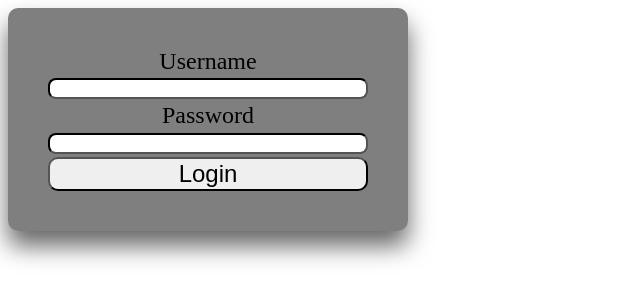
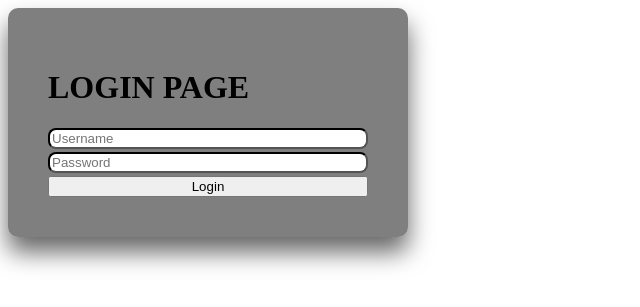
Before and after one commit to MWertel/CS361-Project, a Django app: template templates/login.html in a window 1280 px wide. Shown: the top 307 px of the page, without its empty margins (0-640 px from the left). Run offline with Django 4.2, Linux system fonts and the light colour scheme; the template is opened without the code that fills it, so the values that code supplies are empty.

```diff
--- a/templates/login.html
+++ b/templates/login.html
@@ -1,13 +1,14 @@
+{% load static %}
 <!DOCTYPE html>
 <html lang="en">
 <head>
     <meta charset="UTF-8">
     <title>Login Page</title>
-    <link rel="stylesheet" href="Login.css" type="text/css">
+    <!-- {now u} is a trick to live update CSS -->
+    <link rel="stylesheet" href="{% static 'styles/Login.css' %}?{% now 'U' %}" type="text/css">
 
 </head>
 <body>
-
 
 <div class = "loginBox">
     <!--Target value is set to "_self" because we want the response page return on the current page.-->
@@ -18,20 +19,18 @@
      if incorrect: return an error message of "Incorrect credential" of sort.
      # action = '/' for homepage.
      -->
-    <form  class ="loginForm" target="_self" action = "/" method = "post"  >{%csrf_token%}
-
-        <label for="username">Username</label>
-        <input class="inputBox" type="text" id="username" name = 'username'>
-
-        <label for="password">Password</label>
-        <input type="text" id="password" name = 'password'>
-
+    <h1>LOGIN PAGE</h1>
+    <form class = "loginForm" target="_self" action = "/" method = "post"  >{%csrf_token%}
+        <input type="text" id="username" name = 'username' placeholder = "Username">
+        <input type="password" id="password" name = 'password' placeholder = "Password">
         <!--TODO: onclick: submit the username and password to verify if it's valid.-->
-        <button class ="loginButton" type="submit" onclick="">Login</button>
+        <button type="submit">Login</button>
     </form>
-
-    {{ error }}
+    {% if error %}
+        <span class = "errorResponse">
+            {{ error }}
+        </span>
+    {% endif %}
 </div>
-
 </body>
 </html>
```
